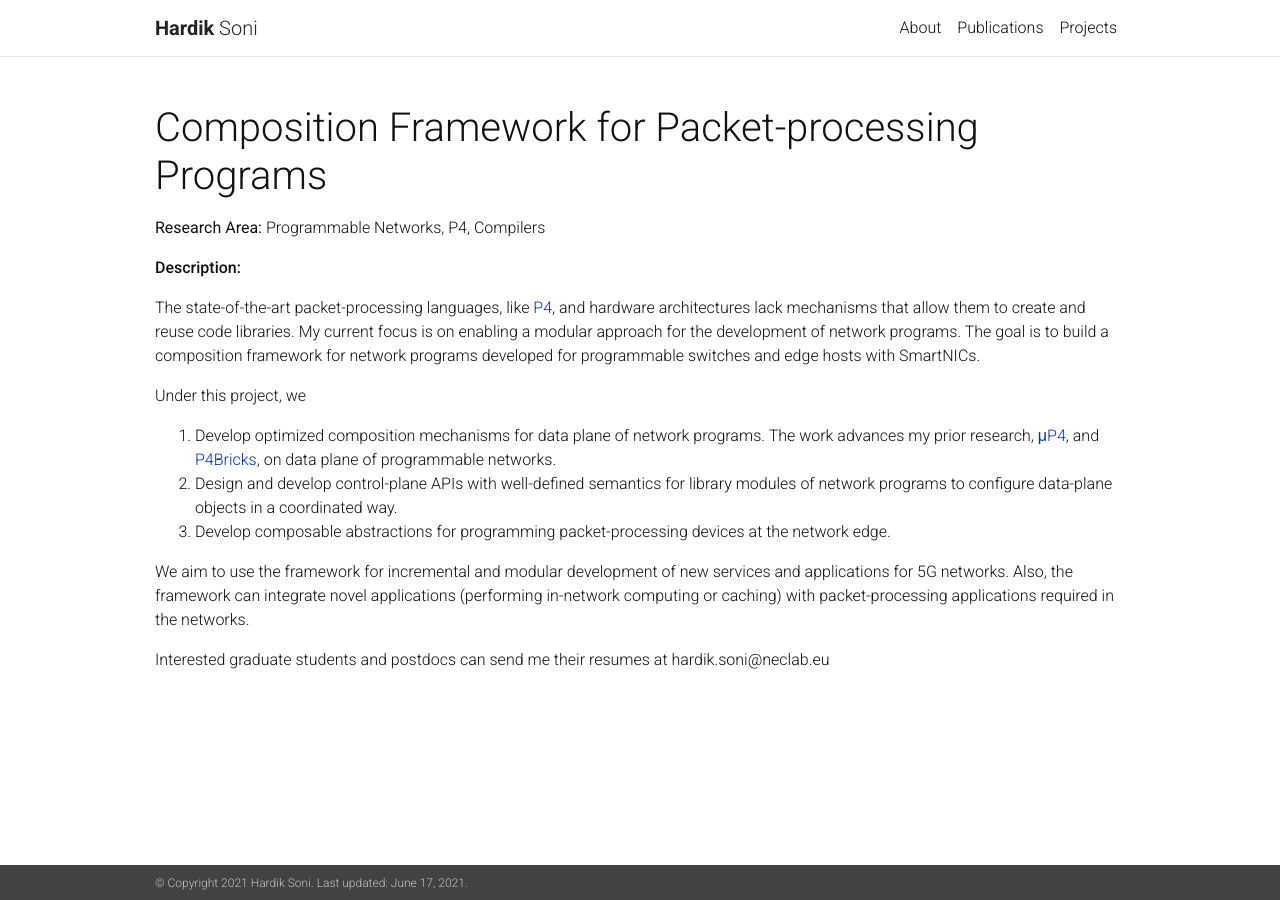
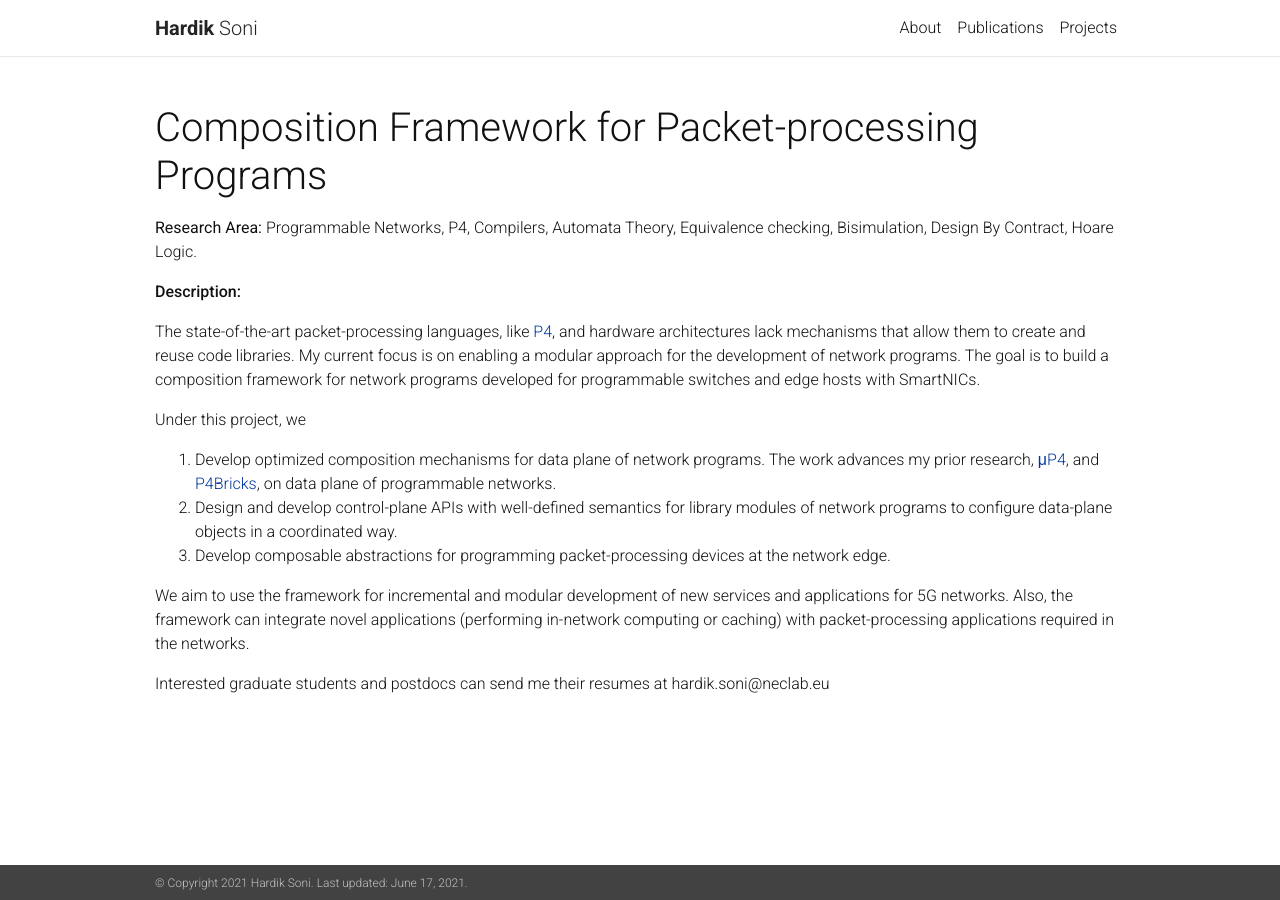
Before and after one commit to hksoni/hksoni.github.io, a Jekyll site: the page built from _projects/composition.markdown, in a window 1280 px wide. Built offline with Jekyll 4.4.1, drawn with Linux system fonts in a browser that asks for light colours; nearby versions of some CDN libraries; a style sheet for code colours, icons or effects is not loaded.

Commit message:
research areas updated

```diff
--- a/_projects/composition.markdown
+++ b/_projects/composition.markdown
@@ -2,7 +2,7 @@
 layout: page
 title: Composition Framework for Packet-processing Programs
 description:
-area: Programmable Networks, P4, Compilers
+area: Programmable Networks, P4, Compilers, Automata Theory, Equivalence checking, Bisimulation, Design By Contract, Hoare Logic.
 img:
 importance: 1
 ---
```
